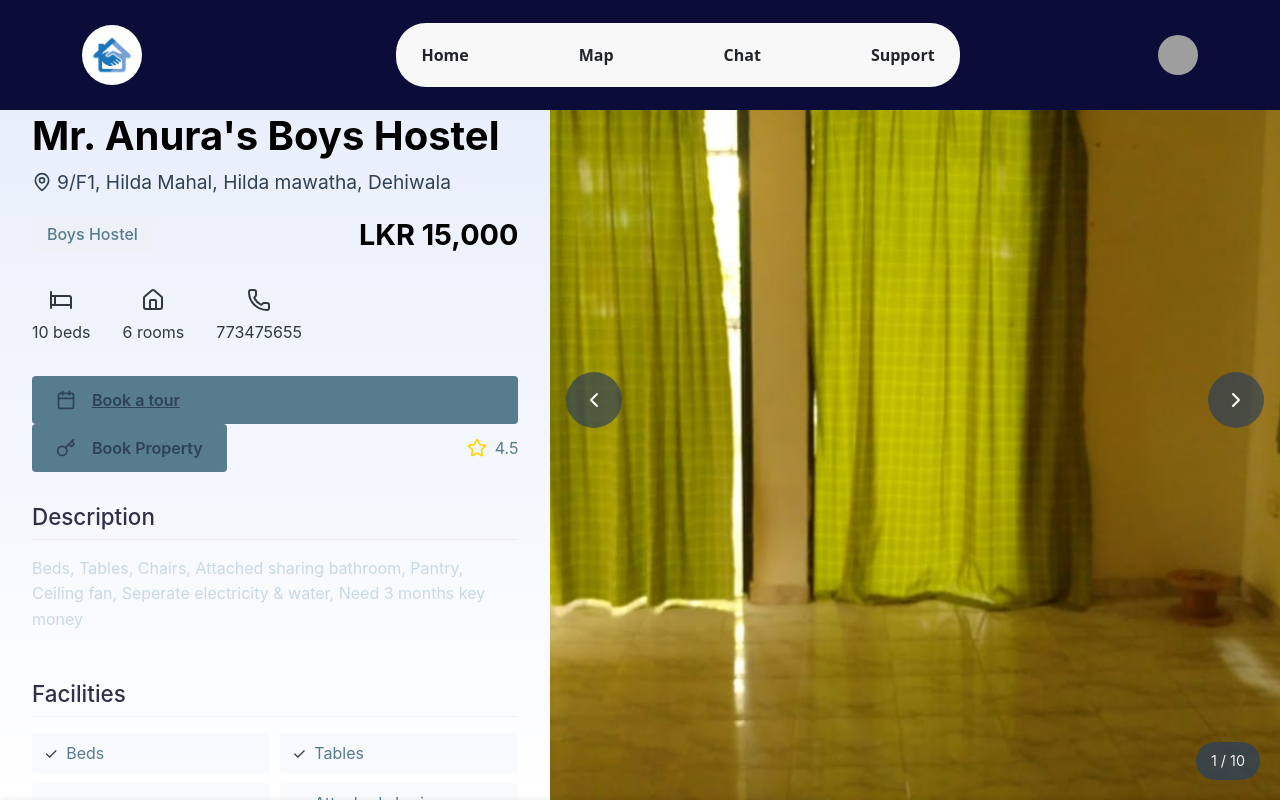
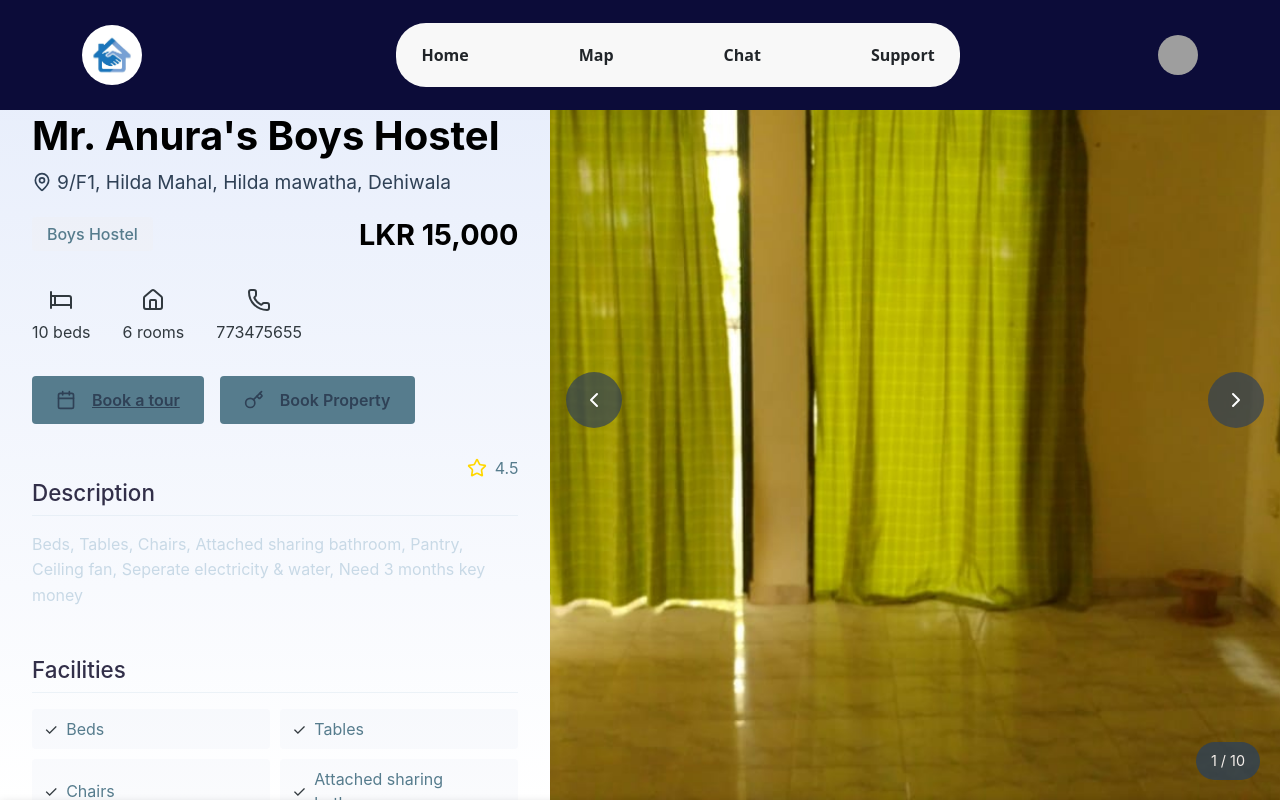
Before and after one commit to minindugimshan/BoardMate, a React (Vite) app in the folder Front-End/: page /property/1 in a window 1280 px wide. Shown: the top 802 px of the page. Built offline with nearby package versions, Linux system fonts and the light colour scheme; grey boxes are pictures that could not be loaded.

Commit message:
add book property button, update property.css

```diff
--- a/Front-End/src/components/Property/PropertyDetails.css
+++ b/Front-End/src/components/Property/PropertyDetails.css
@@ -1,246 +1,3 @@
-/* .property-details-container {
-  display: flex;
-  min-height: 100vh;
-  max-height: 100vh;
-  overflow: hidden;
-}
-
-.property-info-section {
-  flex: 1;
-  background: linear-gradient(rgba(8, 0, 84, 0.775), rgba(0,0,0,0.7));
-  color: white;
-  padding: 2rem;
-  display: flex;
-  flex-direction: column;
-  overflow-y: auto;
-}
-
-.property-image-section {
-  flex: 1.5;
-  position: relative;
-  height: 100vh;
-}
-
-.property-header h1 {
-  font-size: 2.5rem;
-  font-weight: bold;
-  margin-bottom: 0.5rem;
-  margin-top: 100px;
-}
-
-.property-location {
-  display: flex;
-  align-items: center;
-  gap: 5px;
-  color: #ccc;
-  margin-bottom: 1rem;
-  font-size: 1.2rem;
-}
-
-.property-type-price {
-  display: flex;
-  justify-content: space-between;
-  align-items: center;
-  margin-bottom: 2rem;
-}
-
-.property-type {
-  background-color: rgba(255, 255, 255, 0.2);
-  padding: 5px 10px;
-  border-radius: 4px;
-  font-weight: 500;
-}
-
-.property-price {
-  font-size: 1.8rem;
-  font-weight: 700;
-}
-
-.property-quick-info {
-  display: flex;
-  gap: 2rem;
-  margin-bottom: 2rem;
-}
-
-.info-item {
-  display: flex;
-  flex-direction: column;
-  align-items: center;
-  gap: 0.5rem;
-  color: white;
-}
-
-.info-item span {
-  text-align: center;
-}
-
-.booking-section {
-  margin-bottom: 2rem;
-}
-
-.book-tour-btn {
-  display: flex;
-  align-items: center;
-  gap: 1rem;
-  background: rgba(255, 255, 255, 0.2);
-  border: none;
-  color: white;
-  padding: 0.75rem 1.5rem;
-  border-radius: 1.5rem;
-  cursor: pointer;
-  font-size: 1rem;
-  font-weight: 600;
-  transition: background-color 0.3s;
-}
-
-.book-tour-btn:hover {
-  background: rgba(255, 255, 255, 0.3);
-}
-
-.rating-container {
-  display: flex;
-  align-items: center;
-  gap: 0.5rem;
-  margin-left: auto;
-}
-
-.rating-container .star {
-  color: #FFD700;
-}
-
-.property-description,
-.property-facilities,
-.property-university {
-  margin-bottom: 2rem;
-}
-
-.property-description h2,
-.property-facilities h2,
-.property-university h2,
-.property-map h2 {
-  font-size: 1.4rem;
-  margin-bottom: 1rem;
-  border-bottom: 1px solid rgba(255, 255, 255, 0.2);
-  padding-bottom: 0.5rem;
-}
-
-.property-facilities ul {
-  list-style-type: none;
-  padding: 0;
-  display: grid;
-  grid-template-columns: repeat(auto-fill, minmax(200px, 1fr));
-  gap: 10px;
-}
-
-.property-facilities li {
-  padding: 8px 12px;
-  background-color: rgba(255, 255, 255, 0.1);
-  border-radius: 4px;
-  display: flex;
-  align-items: center;
-  gap: 8px;
-}
-
-.property-facilities li::before {
-  content: "✓";
-  color: #4ade80;
-}
-
-.property-map iframe {
-  width: 100%;
-  height: 300px;
-  border-radius: 8px;
-  border: none;
-}
-
-.image-slider {
-  height: 100%;
-  width: 100%;
-  position: relative;
-}
-
-.main-image {
-  width: 100%;
-  height: 100%;
-  object-fit: cover;
-}
-
-.slider-button {
-  position: absolute;
-  top: 50%;
-  transform: translateY(-50%);
-  background: rgba(0, 0, 0, 0.5);
-  color: white;
-  border: none;
-  padding: 1rem;
-  cursor: pointer;
-  z-index: 10;
-  border-radius: 50%;
-  display: flex;
-  align-items: center;
-  justify-content: center;
-  transition: background-color 0.3s;
-}
-
-.slider-button:hover {
-  background: rgba(0, 0, 0, 0.8);
-}
-
-.slider-button.prev {
-  left: 1rem;
-}
-
-.slider-button.next {
-  right: 1rem;
-}
-
-.image-counter {
-  position: absolute;
-  bottom: 20px;
-  right: 20px;
-  background-color: rgba(0, 0, 0, 0.6);
-  color: white;
-  padding: 8px 15px;
-  border-radius: 20px;
-  font-size: 0.9rem;
-}
-
-.no-image {
-  height: 100%;
-  display: flex;
-  align-items: center;
-  justify-content: center;
-  background-color: #f0f0f0;
-  color: #666;
-  font-size: 1.2rem;
-}
-
-@media (max-width: 768px) {
-  .property-details-container {
-    flex-direction: column;
-    min-height: auto;
-    max-height: none;
-  }
-
-  .property-image-section {
-    height: 300px;
-  }
-
-  .property-info-section {
-    padding: 1.5rem;
-  }
-
-  .property-header h1 {
-    margin-top: 20px;
-    font-size: 2rem;
-  }
-
-  .property-quick-info {
-    flex-wrap: wrap;
-    gap: 1rem;
-  }
-} */
-
 
 .property-details-container {
   display: flex;
@@ -363,6 +120,14 @@
   background: #2F4156;
   transform: translateY(-2px);
   box-shadow: 0 4px 8px rgba(0, 0, 0, 0.2);
+}
+
+.booking-section {
+  display: flex;
+  gap: 1rem;
+  align-items: center;
+  justify-content: flex-start;
+  margin-bottom: 2rem;
 }
 
 .rating-container {
--- a/Front-End/src/components/Property/PropertyDetails.jsx
+++ b/Front-End/src/components/Property/PropertyDetails.jsx
@@ -111,6 +111,7 @@ const PropertyDetails = () => {
         </div>
 
 
+        <div className="booking-section">
       <a
         href={createGoogleCalendarEvent()}
         target="_blank"
@@ -121,7 +122,6 @@ const PropertyDetails = () => {
         Book a tour
       </a>
 
-          <div className="booking-section">
       <button
         className="book-property-btn"
         onClick={handleBookProperty}
@@ -129,11 +129,11 @@ const PropertyDetails = () => {
         <Key size={20} />
         Book Property
       </button>
+    </div>
 
     <div className="rating-container">
       <Star className="star" size={20} />
       <span>{property.rating}</span>
-          </div>
     </div>
 
         <div className="property-description">
```
Lines whose indentation alone changed are shown as unchanged.
